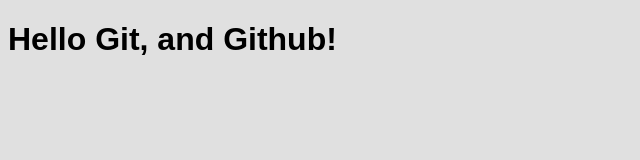
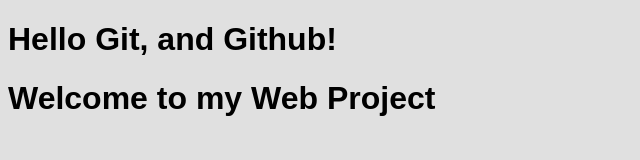
Before and after one commit to AndaRexhepi/MyWebProject, a plain HTML site: page index.html in a window 1280 px wide. Shown: the whole page, without its empty margins (0-640 px from the left). Drawn offline with Linux system fonts and the light colour scheme.

Commit message:
Update index.html

```diff
--- a/index.html
+++ b/index.html
@@ -8,6 +8,7 @@
   </head>
   <body>
     <h1>Hello Git, and Github!</h1>
+    <h1>Welcome to my Web Project</h1>
     <script src="script.js"></script>
   </body>
 </html>
```
